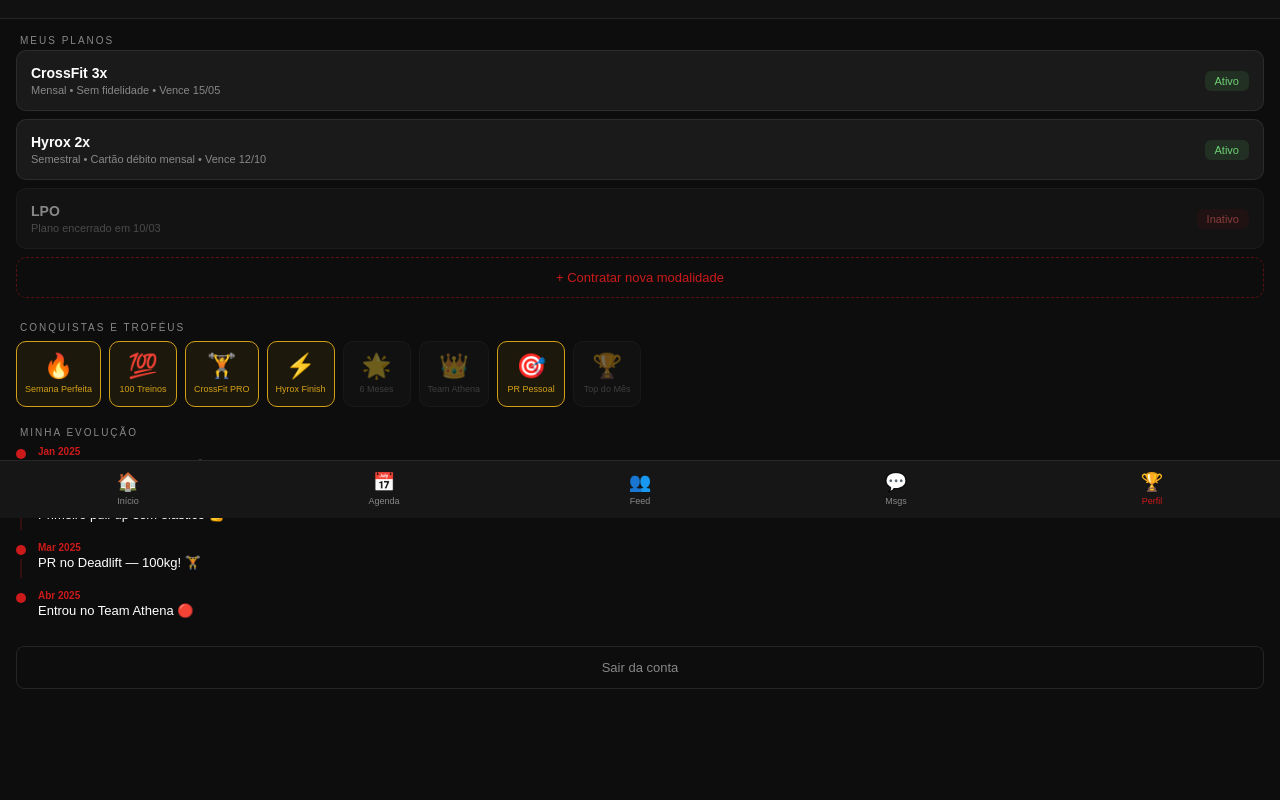
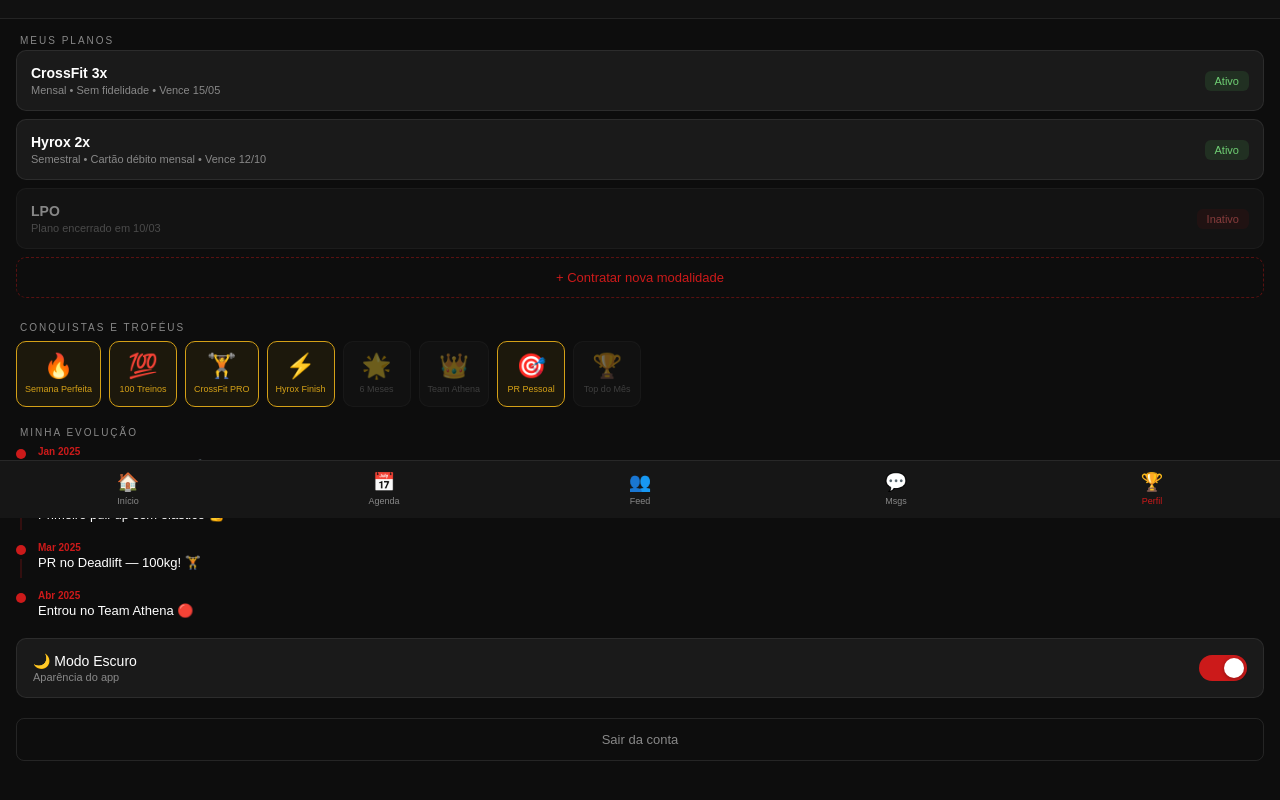
Before and after one commit to Arilens/athena-app, a React (Vite) app: page /perfil in a window 1280 px wide. Shown: the part 282-1082 px from the top of the page. Built offline with nearby package versions, Linux system fonts and the light colour scheme.

Commit message:
modo claro escuro no perfil

```diff
--- a/src/pages/Perfil.jsx
+++ b/src/pages/Perfil.jsx
@@ -1,4 +1,5 @@
 import { useNavigate } from 'react-router-dom'
+import { useState, useEffect } from 'react'
 
 const Watermark = () => (
   <div style={{
@@ -41,6 +42,12 @@ const evolucao = [
 
 function Perfil() {
   const navigate = useNavigate()
+  const [modoEscuro, setModoEscuro] = useState(true)
+
+  useEffect(() => {
+    document.body.style.background = modoEscuro ? '#0d0d0d' : '#f0f0f0'
+    document.body.style.color = modoEscuro ? 'white' : '#111'
+  }, [modoEscuro])
 
   const navItems = [
     { id: 'home', icon: '🏠', label: 'Início', path: '/home' },
@@ -168,6 +175,44 @@ function Perfil() {
           ))}
         </div>
 
+        {/* MODO CLARO/ESCURO */}
+<div style={{ padding: '0 16px 12px' }}>
+  <div style={{
+    background: modoEscuro ? '#1a1a1a' : '#e0e0e0',
+    border: `1px solid ${modoEscuro ? 'rgba(255,255,255,0.08)' : 'rgba(0,0,0,0.1)'}`,
+    borderRadius: '10px', padding: '14px 16px',
+    display: 'flex', justifyContent: 'space-between', alignItems: 'center'
+  }}>
+    <div>
+      <div style={{ fontSize: '14px', fontWeight: '500', color: modoEscuro ? 'white' : '#111' }}>
+        {modoEscuro ? '🌙 Modo Escuro' : '☀️ Modo Claro'}
+      </div>
+      <div style={{ fontSize: '11px', color: modoEscuro ? '#888' : '#666', marginTop: '2px' }}>
+        Aparência do app
+      </div>
+    </div>
+    {/* TOGGLE */}
+    <div
+      onClick={() => setModoEscuro(!modoEscuro)}
+      style={{
+        width: '48px', height: '26px',
+        background: modoEscuro ? '#CC1A1A' : '#ccc',
+        borderRadius: '13px', position: 'relative', cursor: 'pointer',
+        transition: 'background 0.3s'
+      }}
+    >
+      <div style={{
+        position: 'absolute', top: '3px',
+        left: modoEscuro ? '25px' : '3px',
+        width: '20px', height: '20px',
+        background: 'white', borderRadius: '50%',
+        transition: 'left 0.3s',
+        boxShadow: '0 1px 4px rgba(0,0,0,0.3)'
+      }} />
+    </div>
+  </div>
+</div>
+
         {/* SAIR */}
         <div style={{ padding: '8px 16px 16px' }}>
           <button onClick={() => navigate('/')} style={{
```
